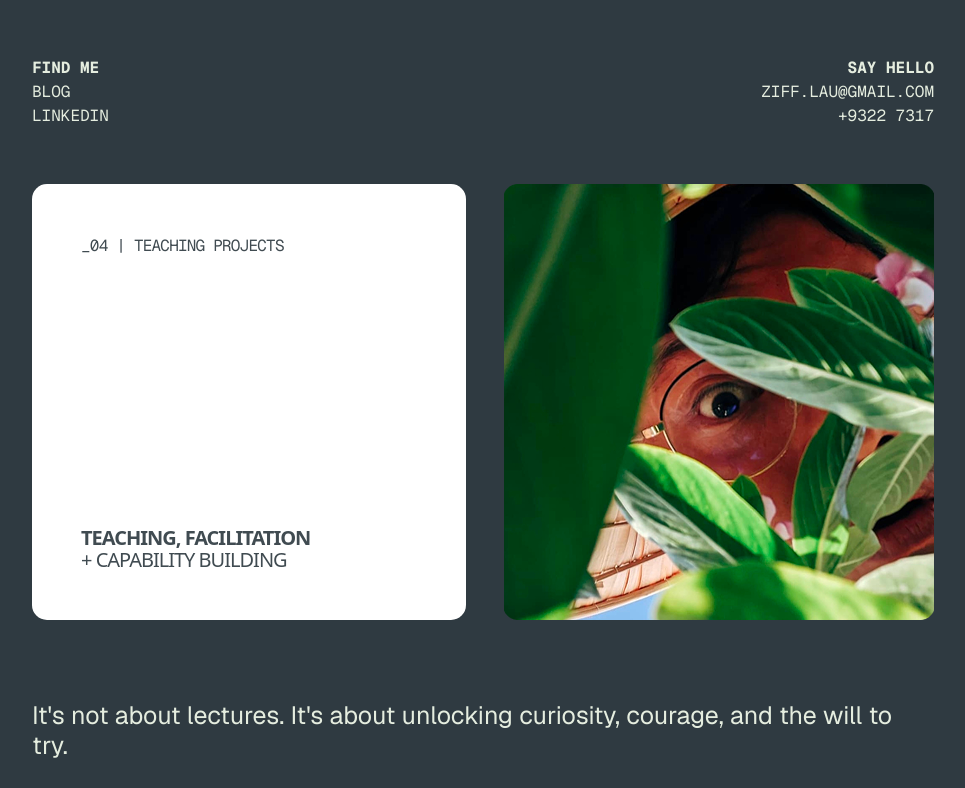
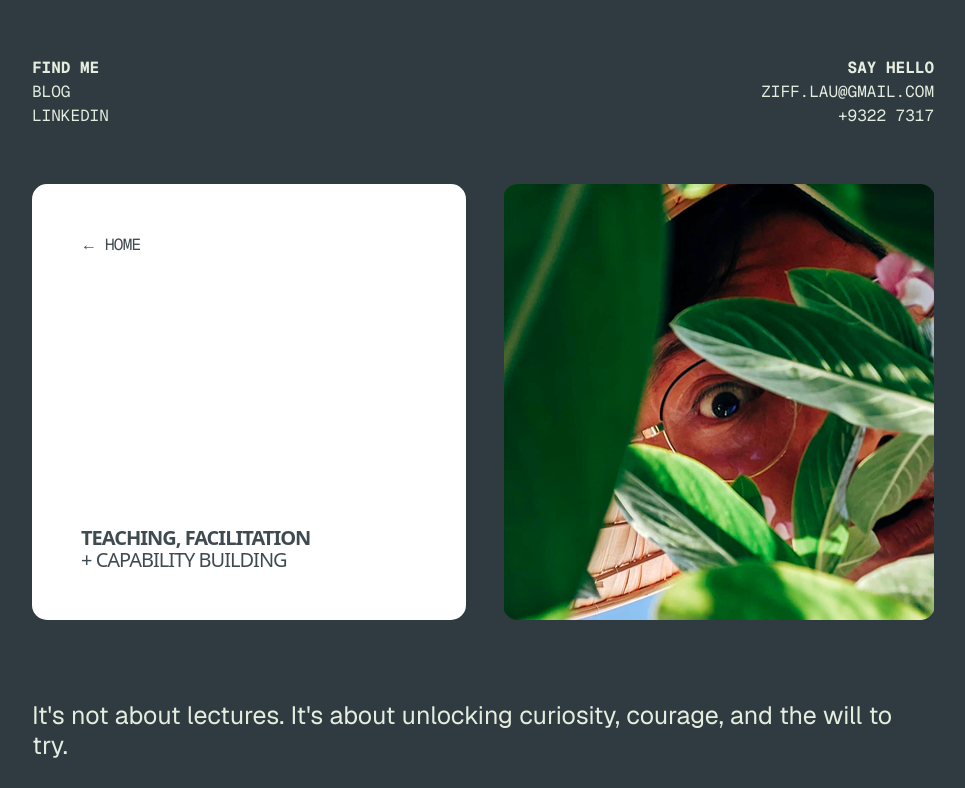
Before and after one commit to prettymanly/studioziff, a Next.js app: page /teaching-projects in a window 1280 px wide. Shown: the top 788 px of the page, without its empty margins (157-1122 px from the left). Built offline with nearby package versions, Linux system fonts and the light colour scheme.

Commit message:
Add ← HOME link to teaching projects page
- Replaced '_04 | TEACHING PROJECTS' with '← HOME' link for consistency
- Added Link import from next/link
- Applied same DecryptedText animation as other project pages
- Now all 4 project pages have consistent navigation back to home

```diff
--- a/src/app/teaching-projects/page.tsx
+++ b/src/app/teaching-projects/page.tsx
@@ -1,6 +1,7 @@
 'use client';
 
 import Image from 'next/image';
+import Link from 'next/link';
 import { useRef } from 'react';
 import ProjectCard, { ProjectCardProps } from '@/components/ProjectCard/ProjectCard';
 import { Tilt } from '@/components/ui/tilt';
@@ -186,13 +187,14 @@
         <section className="w-full mb-20 flex flex-col md:flex-row items-stretch md:h-[436px] gap-[38px]">
           {/* Left Box - Text and Mobile Image */}
           <div className="w-full md:w-1/2 bg-white rounded-[15px] p-[49px] flex flex-col justify-between text-[#404b51]">
-            <DecryptedText
-              text="_04 | TEACHING PROJECTS"
-              className="font-mono text-base tracking-[-0.8px]"
-              animateOn="view"
-              speed={80}
-              maxIterations={15}
-            />
+            <Link href="/" className="font-mono text-base tracking-[-0.8px] hover:opacity-80 transition-opacity">
+              <DecryptedText
+                text="← HOME"
+                animateOn="view"
+                speed={80}
+                maxIterations={15}
+              />
+            </Link>
 
             <div className="relative w-full h-[300px] my-6 rounded-[15px] overflow-hidden md:hidden">
               <Image
```
